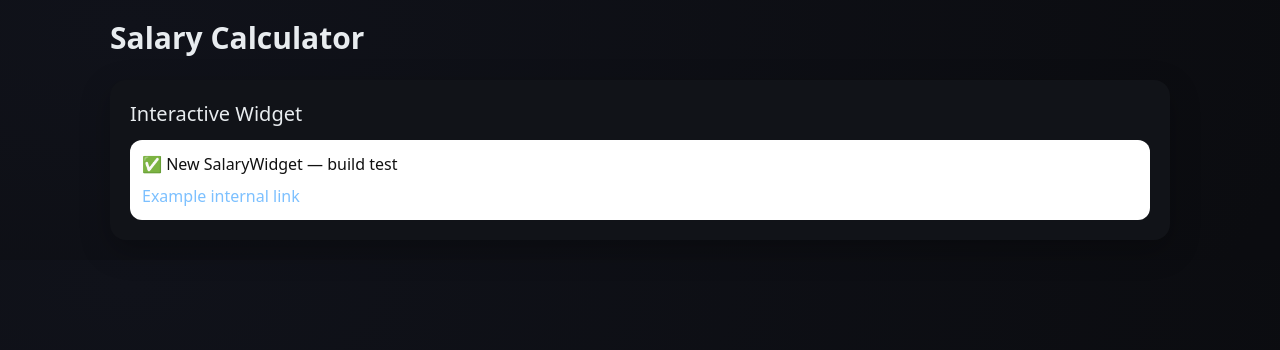
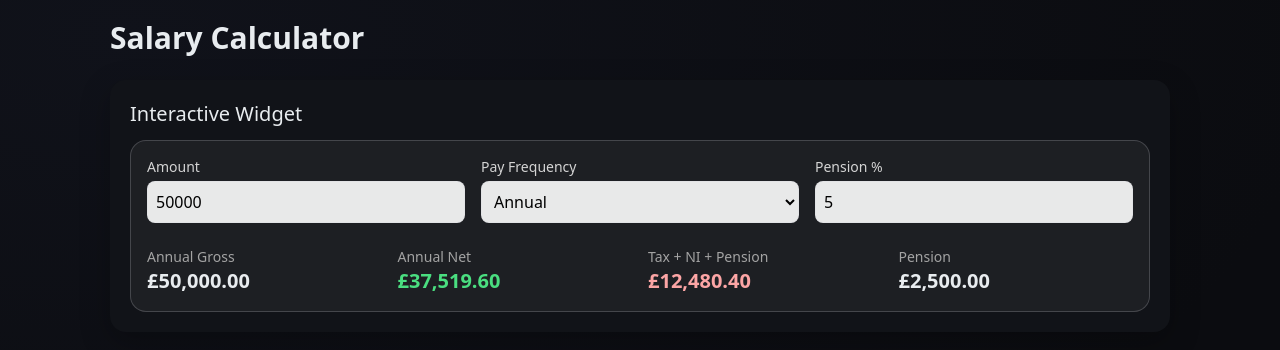
Before and after one commit to mkhegde/calc-my-money-site, a Next.js app: page /calculators/salary-calculator in a window 1280 px wide. Shown: the top 350 px of the page. Built offline with nearby package versions, Linux system fonts and the light colour scheme.

Commit message:
Implement SalaryWidget with tax and NI calculations

```diff
--- a/components/calculators/SalaryWidget.tsx
+++ b/components/calculators/SalaryWidget.tsx
@@ -1,13 +1,113 @@
 "use client";
-import NextLink from "next/link";
-const Link = ({ to, href, ...props }: any) => <NextLink href={href ?? to ?? "#"} {...props} />;
+
+import { useForm } from "react-hook-form";
+import Decimal from "decimal.js";
+
+const gbp = new Intl.NumberFormat("en-GB", { style: "currency", currency: "GBP" });
+
+type Inputs = {
+  amount: number;
+  payFrequency: "annual" | "monthly" | "weekly";
+  pensionPct: number;
+};
+
+const C = {
+  PA: new Decimal(12570),        // personal allowance
+  BASIC: new Decimal(0.2),
+  HIGHER: new Decimal(0.4),
+  ADDL: new Decimal(0.45),
+  BASIC_BAND: new Decimal(37700),
+  HIGHER_TOP: new Decimal(125140),
+  NI_PT: new Decimal(12570),
+  NI_UEL: new Decimal(50270),
+  NI_MAIN: new Decimal(0.08),
+  NI_ADDL: new Decimal(0.02),
+};
+
+function toAnnual(x: Decimal, f: Inputs["payFrequency"]) {
+  if (f === "monthly") return x.mul(12);
+  if (f === "weekly") return x.mul(52);
+  return x;
+}
+
+function tax(gross: Decimal, pension: Decimal) {
+  let taxable = Decimal.max(gross.minus(pension).minus(C.PA), 0);
+  let t = new Decimal(0);
+
+  const basic = Decimal.min(taxable, C.BASIC_BAND);
+  t = t.plus(basic.mul(C.BASIC));
+  taxable = taxable.minus(basic);
+
+  const higher = Decimal.min(taxable, C.HIGHER_TOP.minus(C.BASIC_BAND));
+  t = t.plus(higher.mul(C.HIGHER));
+  taxable = taxable.minus(higher);
+
+  if (taxable.greaterThan(0)) t = t.plus(taxable.mul(C.ADDL));
+  return t;
+}
+
+function ni(gross: Decimal) {
+  const main = Decimal.max(Decimal.min(gross, C.NI_UEL).minus(C.NI_PT), 0).mul(C.NI_MAIN);
+  const addl = Decimal.max(gross.minus(C.NI_UEL), 0).mul(C.NI_ADDL);
+  return main.plus(addl);
+}
 
 export default function SalaryWidget() {
+  const { register, watch } = useForm<Inputs>({
+    defaultValues: { amount: 50000, payFrequency: "annual", pensionPct: 5 },
+  });
+
+  const amount = new Decimal(watch("amount") || 0);
+  const freq = watch("payFrequency") || "annual";
+  const pensionPct = new Decimal(watch("pensionPct") || 0);
+
+  const grossAnnual = toAnnual(amount, freq);
+  const pension = grossAnnual.mul(pensionPct.div(100));
+  const taxDue = tax(grossAnnual, pension);
+  const niDue = ni(grossAnnual);
+  const net = grossAnnual.minus(taxDue).minus(niDue).minus(pension);
+
   return (
-    <div style={{ padding: 12, borderRadius: 12, background: "white", color: "#111" }}>
-      ✅ New SalaryWidget — build test
-      <div style={{ marginTop: 8 }}>
-        <Link to="/calculators/salary-calculator">Example internal link</Link>
+    <div className="space-y-6 rounded-2xl border border-gray-200/20 bg-white/5 p-4">
+      {/* Inputs */}
+      <form className="grid gap-4 sm:grid-cols-3">
+        <label className="space-y-1">
+          <div className="text-sm text-neutral-300">Amount</div>
+          <input
+            type="number"
+            step="100"
+            className="w-full rounded-lg border border-gray-300/30 bg-white/90 p-2 text-black"
+            {...register("amount", { valueAsNumber: true })}
+          />
+        </label>
+        <label className="space-y-1">
+          <div className="text-sm text-neutral-300">Pay Frequency</div>
+          <select
+            className="w-full rounded-lg border border-gray-300/30 bg-white/90 p-2 text-black"
+            {...register("payFrequency")}
+          >
+            <option value="annual">Annual</option>
+            <option value="monthly">Monthly</option>
+            <option value="weekly">Weekly</option>
+          </select>
+        </label>
+        <label className="space-y-1">
+          <div className="text-sm text-neutral-300">Pension %</div>
+          <input
+            type="number"
+            step="0.5"
+            className="w-full rounded-lg border border-gray-300/30 bg-white/90 p-2 text-black"
+            {...register("pensionPct", { valueAsNumber: true })}
+          />
+        </label>
+      </form>
+
+      {/* Summary */}
+      <div className="grid gap-4 sm:grid-cols-2 lg:grid-cols-4">
+        <div><div className="text-sm text-neutral-400">Annual Gross</div><div className="text-xl font-semibold">{gbp.format(Number(grossAnnual.toFixed(2)))}</div></div>
+        <div><div className="text-sm text-neutral-400">Annual Net</div><div className="text-xl font-semibold text-green-400">{gbp.format(Number(net.toFixed(2)))}</div></div>
+        <div><div className="text-sm text-neutral-400">Tax + NI + Pension</div><div className="text-xl font-semibold text-red-300">{gbp.format(Number(taxDue.plus(niDue).plus(pension).toFixed(2)))}</div></div>
+        <div><div className="text-sm text-neutral-400">Pension</div><div className="text-xl font-semibold">{gbp.format(Number(pension.toFixed(2)))}</div></div>
       </div>
     </div>
   );
```
